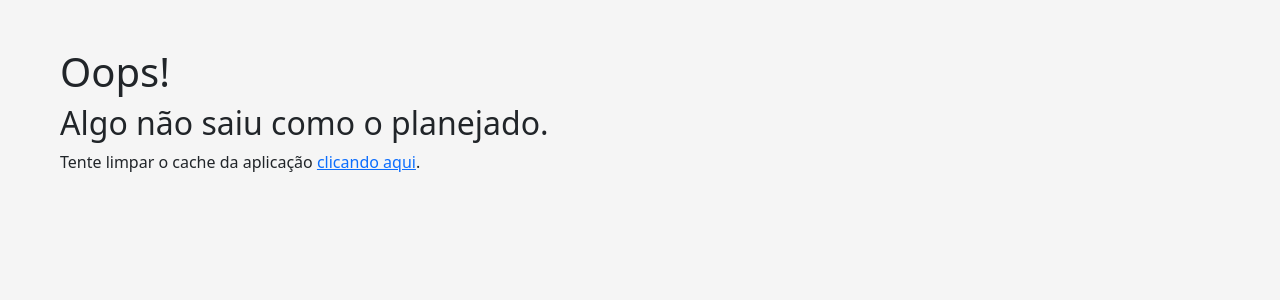
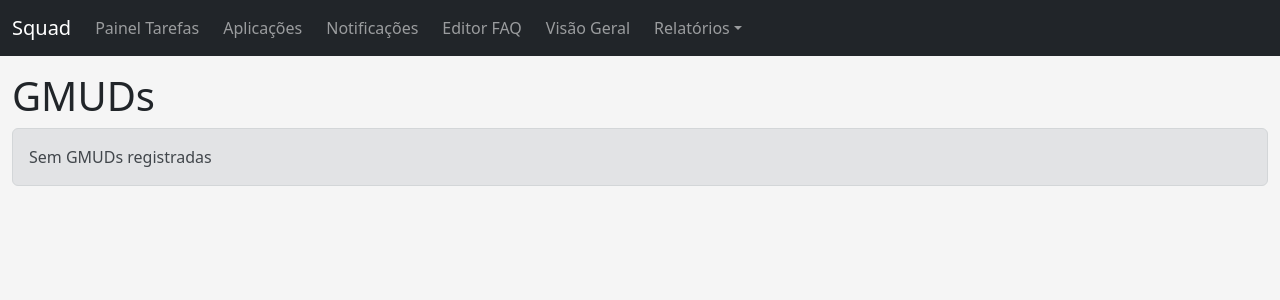
Before and after one commit to angelitocsg/squad-board, a React (Create React App) app: page /reports/gmuds in a window 1280 px wide. Shown: the top 300 px of the page. Built offline with nearby package versions, Linux system fonts and the light colour scheme.

Commit message:
Add gmud report

```diff
--- /dev/null
+++ b/src/pages/projects/reports/GmudReport.tsx
@@ -0,0 +1,18 @@
+import PaneGmud from "../containers/PaneGmud";
+import useProject from "../useProject";
+
+const GmudReport = () => {
+  const { getAllGmuds } = useProject();
+  return (
+    <div className="container-fluid pt-3 pb-2">
+      <h1>GMUDs</h1>
+      <PaneGmud
+        gmuds={getAllGmuds()}
+        segmentBy={"repositoryId"}
+        onChangeValue={() => {}}
+      />
+    </div>
+  );
+};
+
+export default GmudReport;
--- a/src/pages/projects/useProject.ts
+++ b/src/pages/projects/useProject.ts
@@ -74,6 +74,8 @@ const useProject = () => {
         f.status === GmudStatus.AGENDADA ||
         f.status === GmudStatus.EM_REVISAO
     );
+
+  const getAllGmuds = () => gmuds;
 
   const getMonitoring = (projectId?: string) =>
     projectId && projectId !== ""
@@ -206,6 +208,7 @@ const useProject = () => {
   return {
     summary_indicators,
     getAppRepositories,
+    getAllGmuds,
     getProjects,
     getRepositories,
     getGmuds,
--- a/src/shared/Navbar/index.tsx
+++ b/src/shared/Navbar/index.tsx
@@ -1,4 +1,4 @@
-import { Link, useLocation } from 'react-router-dom';
+import { Link, useLocation } from "react-router-dom";
 
 const Navbar = () => {
   const location = useLocation();
@@ -57,6 +57,27 @@ const Navbar = () => {
                 Visão Geral
               </Link>
             </li>
+
+            <li className="nav-item dropdown">
+              <span
+                className="nav-link dropdown-toggle"
+                role="button"
+                data-bs-toggle="dropdown"
+                aria-expanded="false"
+              >
+                Relatórios
+              </span>
+              <ul className="dropdown-menu">
+                <li>
+                  <Link to="/reports/gmuds" className="dropdown-item">
+                    Gmuds
+                  </Link>
+                </li>
+                <li>
+                  <hr className="dropdown-divider" />
+                </li>
+              </ul>
+            </li>
           </ul>
         </div>
       </div>
```
Also changed, not shown: src/router.tsx (+10 -0 lines).
